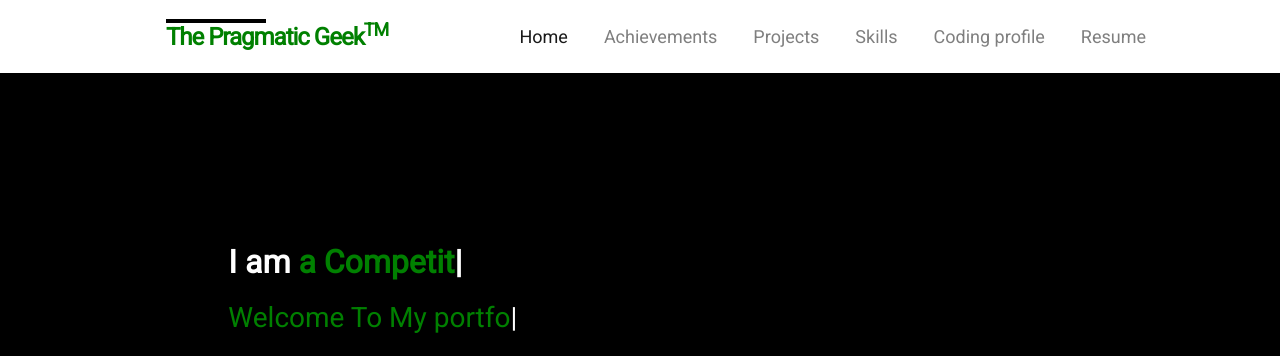
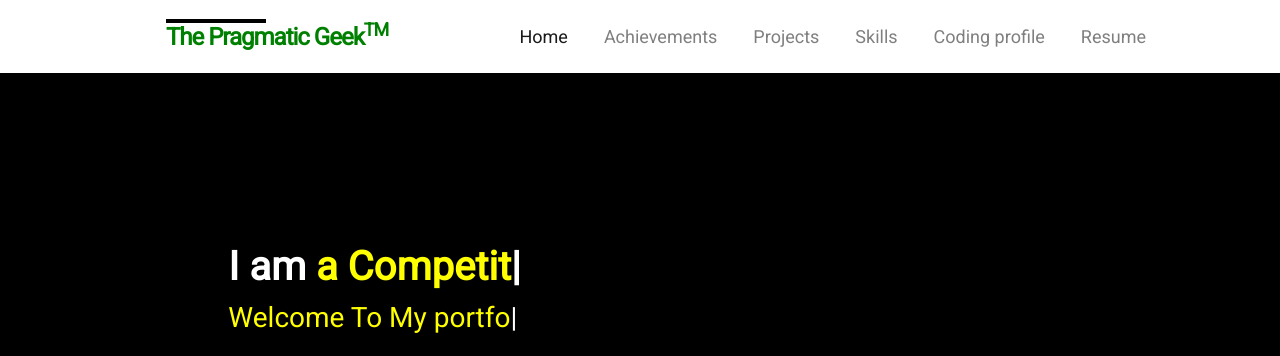
Before and after one commit to itscharanp/portfolio, a website: page index.html in a window 1280 px wide. Shown: the top 356 px of the page. Drawn offline with nearby package versions, Linux system fonts and the light colour scheme.

Commit message:
Update index.html

```diff
--- a/index.html
+++ b/index.html
@@ -93,9 +93,9 @@
                 <div id="navbar-content-space" padding: 0px 30px;">
                     <div>
 
-                        <h2 id="index-head" style="color:white;"><strong style="color:white;"> I am <span id="typed" style="color:green;"></span></strong>
-                        </h2>
-                        <h3 id="index-head" style="color:white;"> <span id="typed1" style="color:green;"></span>
+                        <h1 id="index-head" style="color:white;"><strong style="color:white;"> I am <span id="typed" style="color:yellow;"></span></strong>
+                        </h1>
+                        <h3 id="index-head" style="color:white;"> <span id="typed1" style="color:yellow;"></span>
                         </h3>
 
                <div class="row" style="padding-top: 30px;">
```
